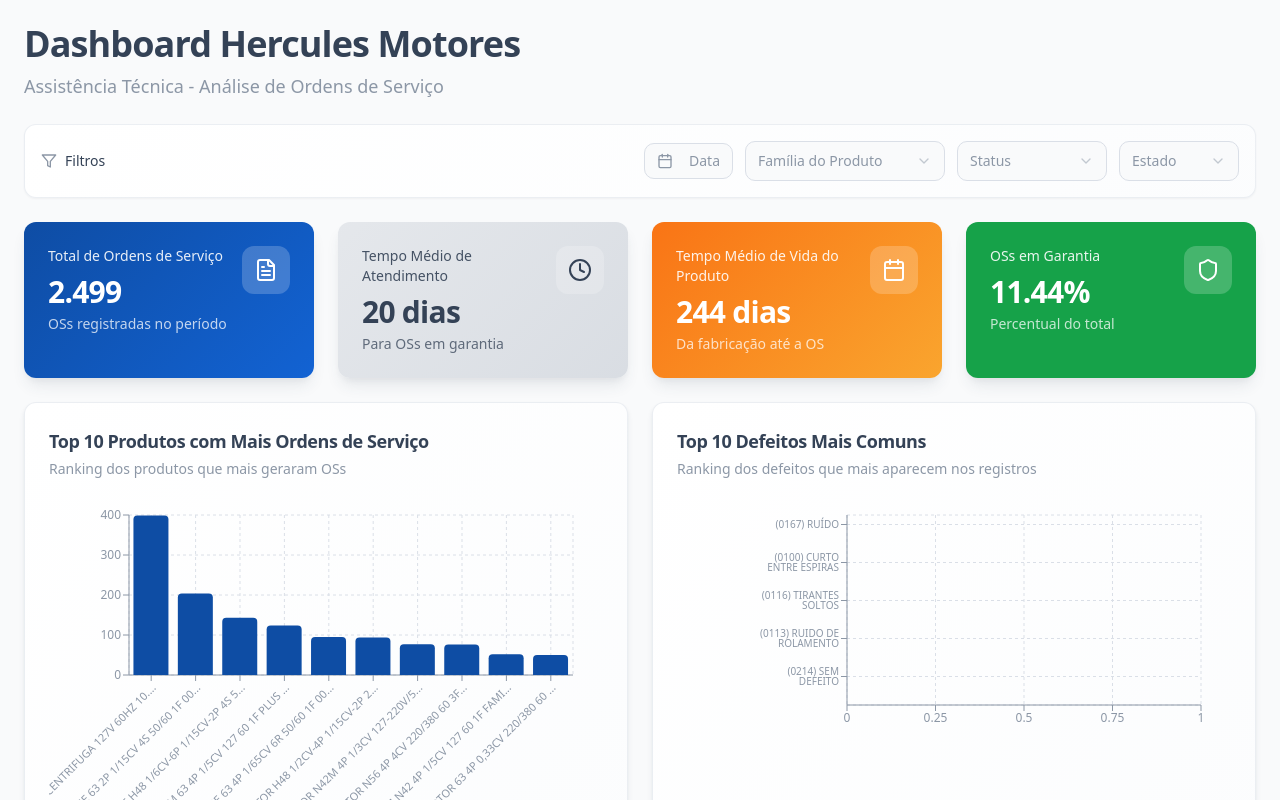
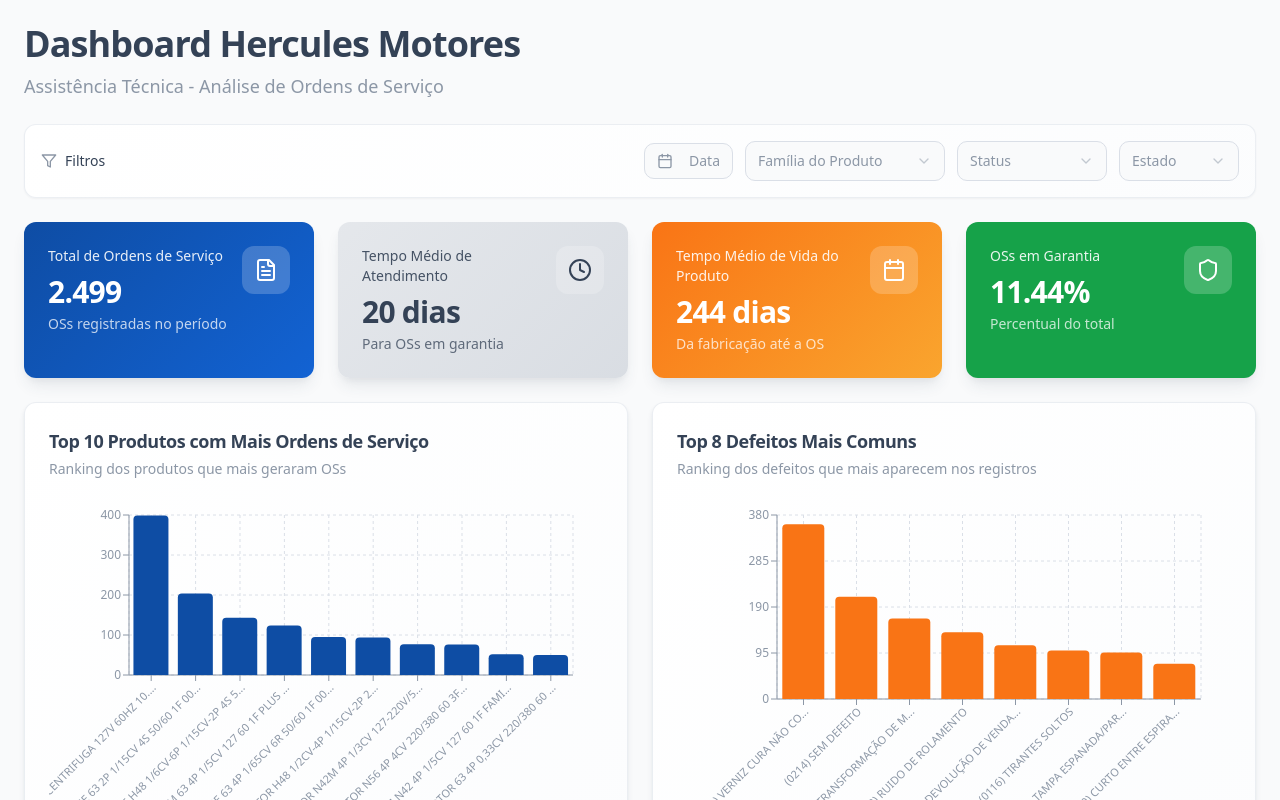
Before and after one commit to athossouza/hercules-assist-insight, a React (Vite) app: page / in a window 1280 px wide. Shown: the top 800 px of the page. Built offline with nearby package versions, Linux system fonts and the light colour scheme.

Commit message:
Fix defect chart

```diff
--- a/src/components/dashboard/DefectChart.tsx
+++ b/src/components/dashboard/DefectChart.tsx
@@ -7,40 +7,41 @@ interface DefectChartProps {
 }
 
 export const DefectChart = ({ data }: DefectChartProps) => {
-  const chartData = data.map(item => ({
+  const chartData = data.slice(0, 8).map(item => ({
     ...item,
-    defeito: item.defeito.length > 40 ? item.defeito.substring(0, 40) + '...' : item.defeito
+    defeito: item.defeito.length > 25 ? item.defeito.substring(0, 25) + '...' : item.defeito,
+    defeitoCompleto: item.defeito // Keep full name for tooltip
   }));
 
   return (
     <ChartCard
-      title="Top 10 Defeitos Mais Comuns"
+      title="Top 8 Defeitos Mais Comuns"
       description="Ranking dos defeitos que mais aparecem nos registros"
     >
-      <div className="h-80">
+      <div className="h-96">
         <ResponsiveContainer width="100%" height="100%">
           <BarChart
             data={chartData}
             margin={{
               top: 20,
               right: 30,
-              left: 20,
-              bottom: 80,
+              left: 40,
+              bottom: 100,
             }}
-            layout="horizontal"
           >
             <CartesianGrid strokeDasharray="3 3" stroke="hsl(var(--border))" />
             <XAxis
-              type="number"
+              dataKey="defeito"
+              stroke="hsl(var(--muted-foreground))"
+              fontSize={11}
+              angle={-45}
+              textAnchor="end"
+              height={80}
+              interval={0}
+            />
+            <YAxis
               stroke="hsl(var(--muted-foreground))"
               fontSize={12}
-            />
-            <YAxis
-              type="category"
-              dataKey="defeito"
-              stroke="hsl(var(--muted-foreground))"
-              fontSize={10}
-              width={150}
             />
             <Tooltip
               contentStyle={{
@@ -50,11 +51,15 @@ export const DefectChart = ({ data }: DefectChartProps) => {
                 boxShadow: 'var(--shadow-md)'
               }}
               labelStyle={{ color: 'hsl(var(--foreground))' }}
+              formatter={(value: number, name: string, props: any) => [
+                `${value} ocorrências`,
+                props.payload?.defeitoCompleto || 'Defeito'
+              ]}
             />
             <Bar
               dataKey="quantidade"
               fill="hsl(var(--chart-2))"
-              radius={[0, 4, 4, 0]}
+              radius={[4, 4, 0, 0]}
               name="Quantidade de Ocorrências"
             />
           </BarChart>
```
